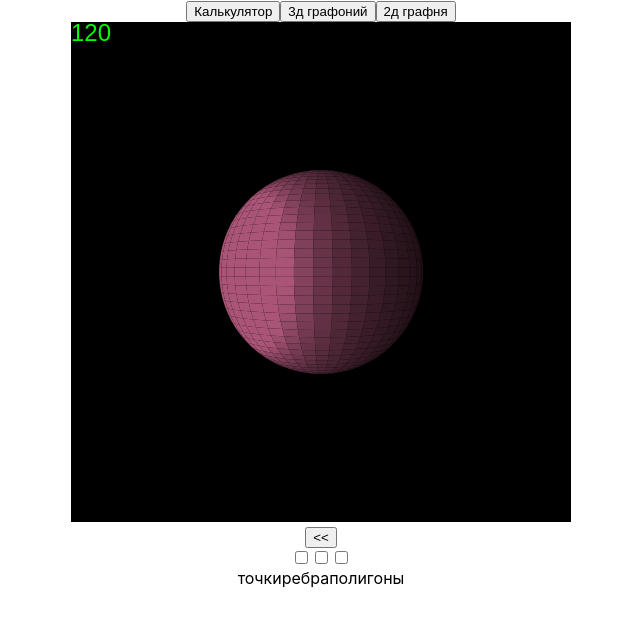
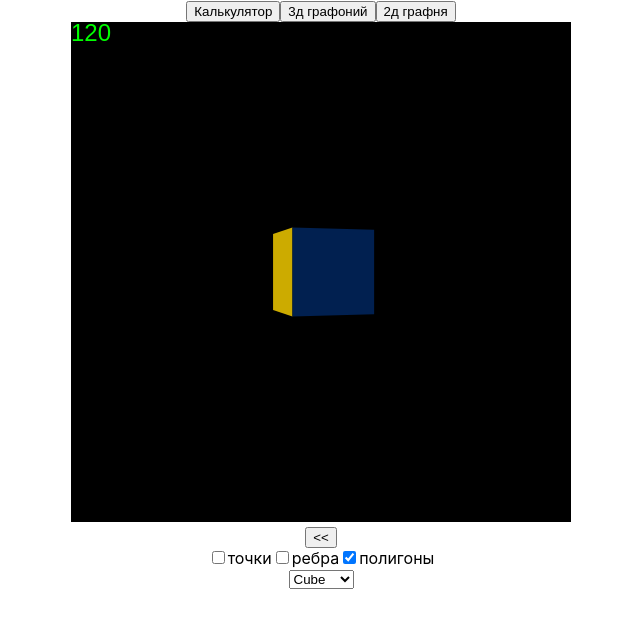
Before and after one commit to lapaigne/lapaigne-site, a React (Create React App) app: page / in a window 1280 px wide. Both pictures are taken after a click on the button ">>". Shown: the top 628 px of the page, without its empty margins (319-959 px from the left). Built offline with nearby package versions, Linux system fonts and the light colour scheme.

Commit message:
mycheckbox

```diff
--- a/src/components/Graph3D/Graph3DUI.js
+++ b/src/components/Graph3D/Graph3DUI.js
@@ -1,28 +1,45 @@
 import React, { useCallback, useState } from "react";
 
-const Graph3DUI = ({ options, togglePoints, toggleEdges, togglePolygons }) => {
+import MyCheckbox from "../MyCheckbox/MyCheckbox";
+import { Cone, Cube, Cylinder, Ellipsoid, Sphere, Toroid } from "../../modules/Math3D";
+
+const Graph3DUI = ({ settings, togglePoints, toggleEdges, togglePolygons, updateScene }) => {
+    const figures = {
+        Cube: new Cube({}),
+        Sphere: new Sphere({})
+    }
+
     const [showPanel, setShowPanel] = useState(false);
 
-
-    //переименовать в handler
     const togglePanel = useCallback(() => setShowPanel(!showPanel),
         [setShowPanel, showPanel]
     );
 
-    return (<div className="Graph3DUI">
-        <button onClick={togglePanel}>{showPanel ? '<<' : '>>'}</button>
-        {
-            showPanel && <div>
-                <input id="points-checkbox" type="checkbox" onClick={(event) => togglePoints(event.target.checked)} />
-                <input id="edges-checkbox" type="checkbox" onClick={(event) => toggleEdges(event.target.checked)} />
-                <input id="polygons-checkbox" type="checkbox" onClick={(event) => togglePolygons(event.target.checked)} />
+    const selectFigure = useCallback((event) => {
+        updateScene(figures[event.target.value]);
+    })
+
+    return (
+        <div className="Graph3DUI">
+            <button onClick={togglePanel}>{showPanel ? '<<' : '>>'}</button>
+            {
+                showPanel && (<div>
+                    <MyCheckbox text='точки' checked={settings.showPoints} onClick={togglePoints} />
+                    <MyCheckbox text='ребра' checked={settings.showEdges} onClick={toggleEdges} />
+                    <MyCheckbox text='полигоны' checked={settings.showPolygons} onClick={togglePolygons} />
+                </div>)
+            }
+            <div>
+                <select onChange={selectFigure}>
+                    {
+                        Object.keys(figures).map((key, index) => (
+                            <option key={index} className="figure-option" value={key}>
+                                {key}
+                            </option>
+                        ))
+                    }
+                </select>
             </div>
-        }
-        <label htmlFor="points-checkbox">точки</label>
-
-        <label htmlFor="edges-checkbox">ребра</label>
-
-        <label htmlFor="polygons-checkbox">полигоны</label>
-    </div>)
+        </div>)
 }
 export default Graph3DUI;
--- /dev/null
+++ b/src/components/MyCheckbox/MyCheckbox.js
@@ -0,0 +1,16 @@
+const MyCheckbox = ({ text, checked, onClick }) => {
+    const id = `checkbox-${Math.round(Math.random() * 1e6)}`;
+
+    return (
+        <>
+            <input
+                id={id}
+                defaultChecked={checked}
+                type="checkbox"
+                onClick={(event) => onClick(event.target.checked)}
+            />
+            <label htmlFor={id}>{text}</label>
+        </>
+    );
+}
+export default MyCheckbox;
--- a/src/components/graph3d/Graph3D.js
+++ b/src/components/graph3d/Graph3D.js
@@ -1,14 +1,14 @@
 import React, { useEffect, useRef, useState } from "react";
-import Math3D, { Point, Edge, Polygon, Vector, Light, Cone, Cube, Cylinder, Ellipsoid, Sphere, Toroid } from "../../modules/Math3D";
+import Math3D, { Point, Edge, Polygon, Vector, Light, Cube } from "../../modules/Math3D";
 import Graph3DUI from "./Graph3DUI";
 import useGraph from "../hooks/useGraph";
 // import './Graph3D.scss';
 
 const Graph3D = () => {
     const settings = {
-        pointsVisible: false,
-        edgesVisible: false,
-        polygonsVisible: true,
+        showPoints: false,
+        showEdges: false,
+        showPolygons: true,
         canRotate: false
     }
     const WIN = {
@@ -21,7 +21,7 @@ const Graph3D = () => {
     };
     const LIGHT = new Light(-20, 0, 10, 5e3);
     const math3D = new Math3D({ WIN });
-    const scene = [new Sphere({ segments: 40 })];
+    let scene = [new Cube({})];
 
     const Graph = useGraph(renderScene);
     let graph = null;
@@ -83,15 +83,18 @@ const Graph3D = () => {
         }
     }
 
+    const updateScene = (figure) => {
+        scene = [figure];
+    }
 
     const togglePoints = (value) => {
-        settings.pointsVisible = value;
+        settings.showPoints = value;
     }
     const toggleEdges = (value) => {
-        settings.edgesVisible = value;
+        settings.showEdges = value;
     }
     const togglePolygons = (value) => {
-        settings.polygonsVisible = value;
+        settings.showPolygons = value;
     }
 
     function renderScene(OutFPS) {
@@ -118,7 +121,7 @@ const Graph3D = () => {
 
         math3D.sortByArtistAlgorithm(polygons);
 
-        if (settings.polygonsVisible) {
+        if (settings.showPolygons) {
             polygons.forEach(polygon => {
                 const points = [];
                 for (let i = 0; i < polygon.points.length; i++) {
@@ -151,7 +154,7 @@ const Graph3D = () => {
 
         scene.forEach(figure => {
 
-            if (settings.edgesVisible) {
+            if (settings.showEdges) {
                 figure.edges.forEach(edge => {
                     const p1 = figure.points[edge.p1];
                     const p2 = figure.points[edge.p2];
@@ -166,7 +169,7 @@ const Graph3D = () => {
                 });
             }
 
-            if (settings.pointsVisible) {
+            if (settings.showPoints) {
                 figure.points.forEach(point => {
                     graph.point(
                         math3D.xs(point),
@@ -179,21 +182,17 @@ const Graph3D = () => {
         })
 
         graph.text(WIN.LEFT, 9.25, OutFPS);
-        // const center = new Point();
-        // graph.point(
-        //     math3D.xs(center),
-        //     math3D.ys(center),
-        // '#fff', 1)
         graph.render();
     }
 
     return (<div className="Graph3D">
         <canvas id="canvas3d"></canvas>
         <Graph3DUI
-            options={settings}
-            togglePoints={(value) => togglePoints(value)}
-            toggleEdges={(value) => toggleEdges(value)}
-            togglePolygons={(value) => togglePolygons(value)}
+            settings={settings}
+            togglePoints={togglePoints}
+            toggleEdges={toggleEdges}
+            togglePolygons={togglePolygons}
+            updateScene={updateScene}
         />
     </div>)
 }
```
